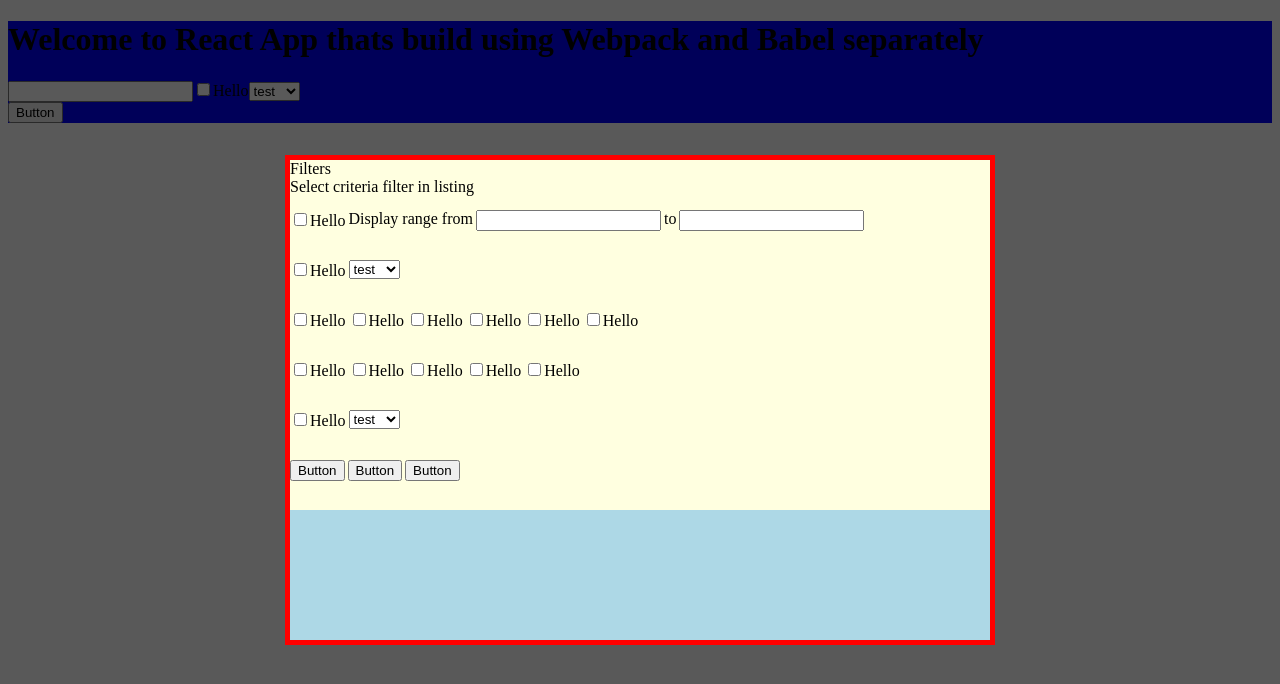
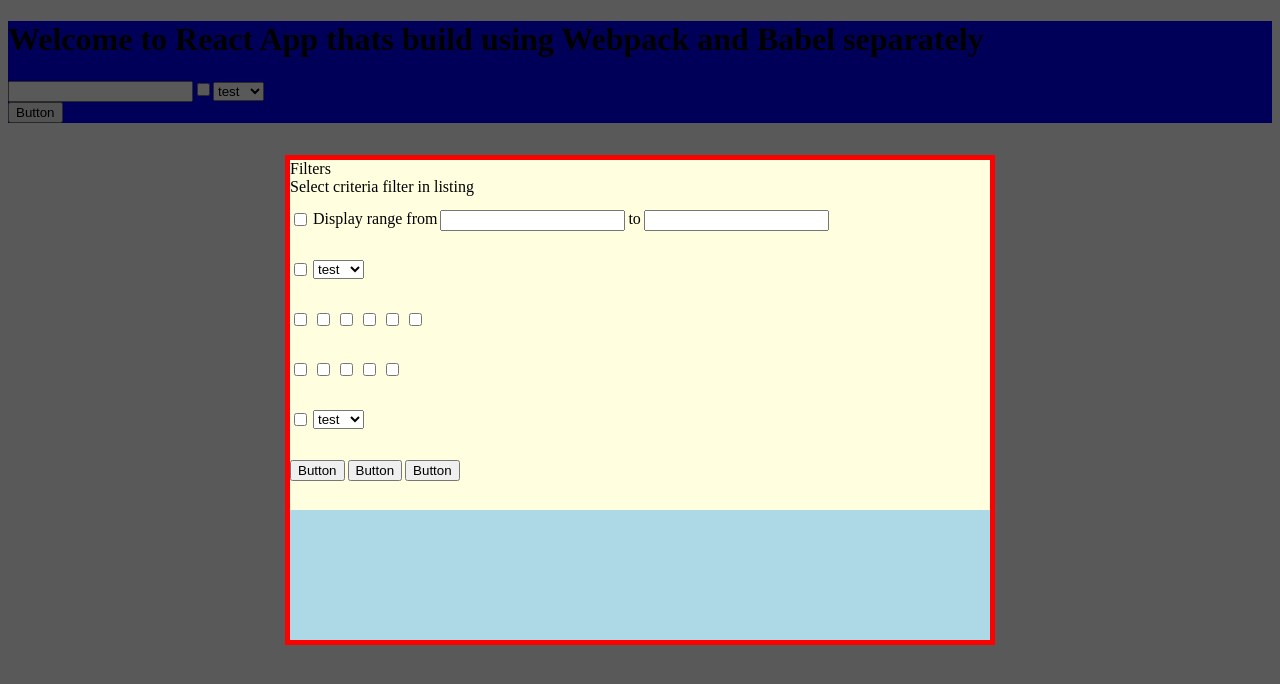
Before and after one commit to Iskz17/ideagen-test, a React app: page / in a window 1280 px wide. Shown: the top 684 px of the page. Built offline with nearby package versions, Linux system fonts and the light colour scheme.

Commit message:
update checkbox component

```diff
--- a/src/components/Checkbox/Checkbox.jsx
+++ b/src/components/Checkbox/Checkbox.jsx
@@ -1,7 +1,7 @@
 import React, { useEffect, useState } from "react";
 
 const Checkbox = (props) => {
-  const { Name, id, onChange, value, defaultValue } = props;
+  const { Name, id, onChange, value, defaultValue, label, ...rest } = props;
   return (
     <label>
       <input
@@ -12,7 +12,7 @@ const Checkbox = (props) => {
         checked={value}
         onChange={onChange}
       />
-      Hello
+      {label}
     </label>
   );
 };
```
